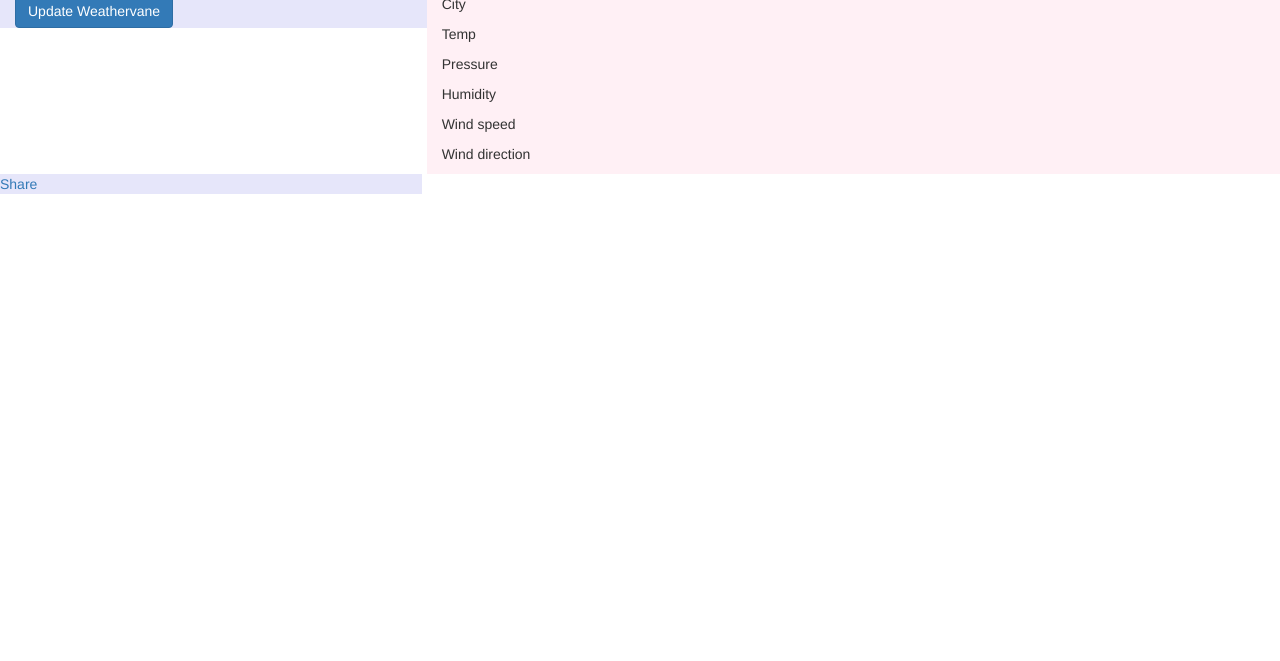
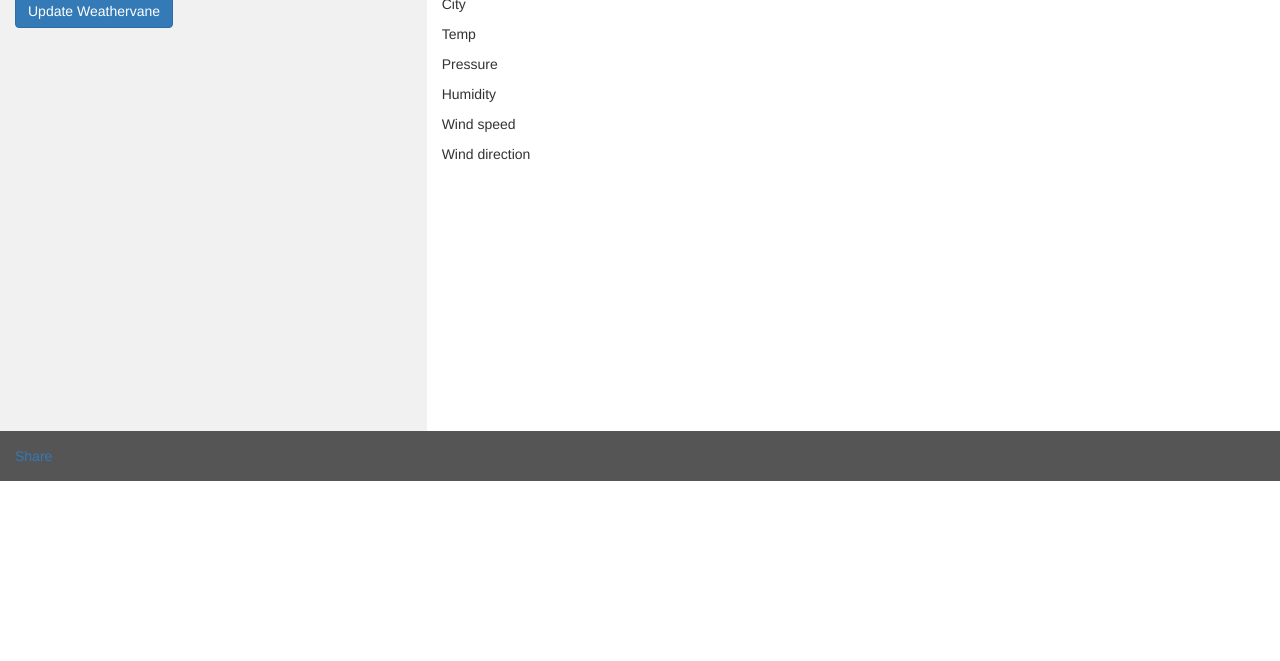
Before and after one commit to cij11/cij-msa, a website: page index.html in a window 1280 px wide. Shown: the part 139-800 px from the top of the page. Drawn offline with nearby package versions, Linux system fonts and the light colour scheme.

Commit message:
Updating styling

```diff
--- a/index.html
+++ b/index.html
@@ -8,6 +8,34 @@
   <link rel="stylesheet" href="http://maxcdn.bootstrapcdn.com/bootstrap/3.3.7/css/bootstrap.min.css">
   <script src="https://ajax.googleapis.com/ajax/libs/jquery/1.12.4/jquery.min.js"></script>
   <script src="http://maxcdn.bootstrapcdn.com/bootstrap/3.3.7/js/bootstrap.min.js"></script>
+
+
+    <style>
+    /* Set height of the grid so .sidenav can be 100% (adjust if needed) */
+    .row.content {height: 500px}
+
+    /* Set gray background color and 100% height */
+    .sidenav {
+      background-color: #f1f1f1;
+      height: 100%;
+    }
+
+    /* Set black background color, white text and some padding */
+    footer {
+      background-color: #555;
+      color: white;
+      padding: 15px;
+    }
+
+    /* On small screens, set height to 'auto' for sidenav and grid */
+    @media screen and (max-width: 767px) {
+      .sidenav {
+        height: auto;
+        padding: 15px;
+      }
+      .row.content {height: auto;}
+    }
+  </style>
 
 </head>
 <body>
@@ -25,13 +53,13 @@
 <!-- Bootstrap columns for document layout -->
 <div class="container-fluid">
   <h1>Local Meteorological Data</h1>
-  <div class="row">
-    <div class="col-sm-4" style="background-color:lavender;">
+  <div class="row content">
+    <div class="col-sm-4 sidenav">
         <h2 id="heading1">Click to refresh readings</h2>
         <button type="button" class="btn btn-primary" id="button1">Update Weathervane</button>
     </div>
 
-    <div class="col-sm-8" style="background-color:lavenderblush;">
+    <div class="col-sm-8">
       <h2>Information Panel</h2>
       <p id="cityPara"></span>City</p>
       <p id="tempPara">Temp</p>
@@ -40,15 +68,12 @@
       <p id="windSpeedPara">Wind speed</p>
       <p id="windDirectionPara">Wind direction</p>
     </div>
-
-    <div class="row">
-      <div class="col-sm-4" style="background-color:lavender;">
-          <div class="fb-share-button" data-href="https://cij-mas.azurewebsites.net" data-layout="box_count" data-mobile-iframe="true"><a class="fb-xfbml-parse-ignore" target="_blank" href="https://www.facebook.com/sharer/sharer.php?u=https%3A%2F%2Fcij-mas.azurewebsites.net%2F&amp;src=sdkpreparse">Share</a></div>
-      </div>
-    </div>
-
   </div>
 </div>
+
+<footer class="container-fluid">
+    <div class="fb-share-button" data-href="https://cij-mas.azurewebsites.net" data-layout="box_count" data-mobile-iframe="true"><a class="fb-xfbml-parse-ignore" target="_blank" href="https://www.facebook.com/sharer/sharer.php?u=https%3A%2F%2Fcij-mas.azurewebsites.net%2F&amp;src=sdkpreparse">Share</a></div>
+</footer>
 
   <script type="text/javascript" src="main.js" ></script>
   </body>
```
